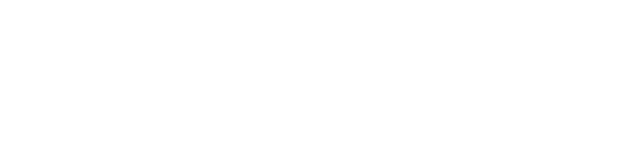
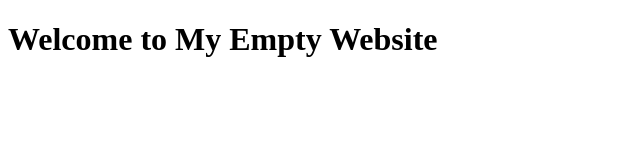
Before and after one commit to ka3ka526/QuirkyQuesters, a plain HTML site: page src.html in a window 1280 px wide. Shown: the whole page, without its empty margins (0-640 px from the left). Drawn offline with Linux system fonts and the light colour scheme.

Commit message:
Update src.html

```diff
--- a/src.html
+++ b/src.html
@@ -1,9 +1,12 @@
 <!DOCTYPE html>
 <html>
 <head>
-    <title>My Empty Website</title>
+    <title>Your Website Title</title>
 </head>
 <body>
 
+    <h1>Welcome to My Empty Website</h1>
+    <!-- Add content, links, and other HTML elements here -->
+
 </body>
 </html>
```
